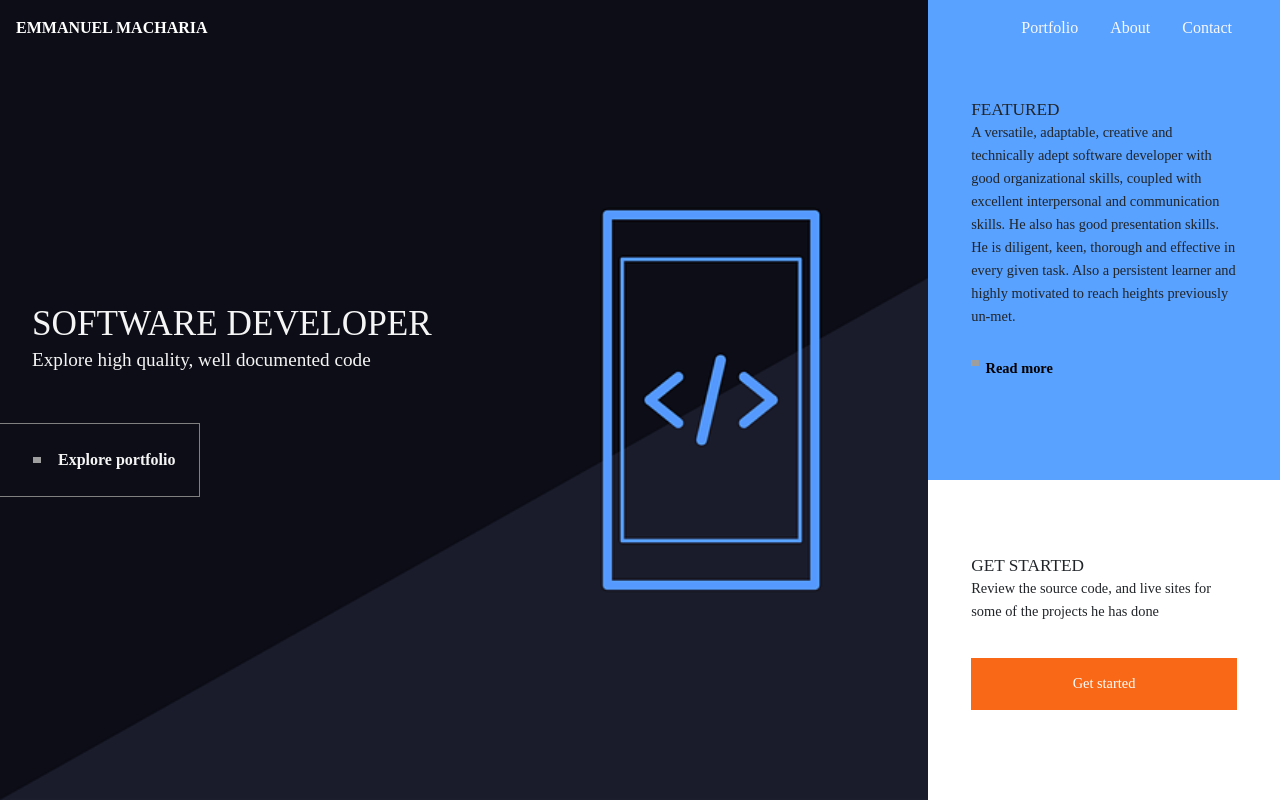
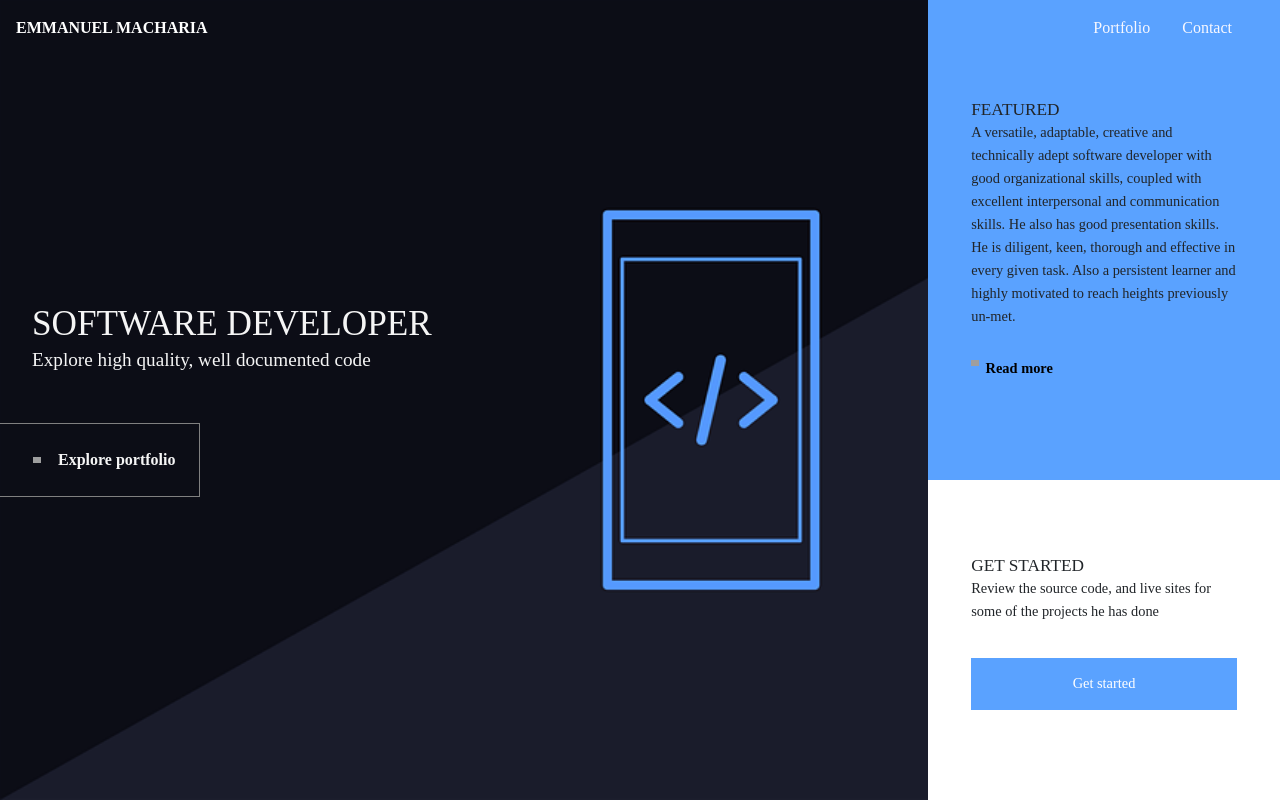
Before and after one commit to emmanuelmacharia/portfolio, a React (Create React App) app: page / in a window 1280 px wide. Built offline with nearby package versions, Linux system fonts and the light colour scheme; grey boxes are pictures that could not be loaded.

Commit message:
removed the about page

```diff
--- a/src/components/Header.js
+++ b/src/components/Header.js
@@ -7,7 +7,7 @@ export default function Header() {
                 <nav className="Navbar">
                     <ul>
                         <li><a href = '/portfolio'>Portfolio</a></li>
-                        <li><a href='/about'>About</a></li>
+                        {/* <li><a href='/about'>About</a></li> */}
                         <li><a href='/contact'>Contact</a></li>
                     </ul>
                 </nav>
--- a/src/components/Home.js
+++ b/src/components/Home.js
@@ -30,7 +30,7 @@ export default function Home() {
                     <a href = "https://github.com/emmanuelmacharia" target = "_blank" rel = "noopener noreferrer">Click here, To see more projects</a>
                 </div>
                 <div>
-                    <a href= "/about">Get to know me a little better</a>
+                    <a href = "/contact">Get in touch</a>
                 </div>
             </section>
         </div>
--- a/src/components/Landing.js
+++ b/src/components/Landing.js
@@ -45,7 +45,7 @@ export default class Landing extends Component {
                         <p>
                             A versatile, adaptable, creative and technically adept software developer with good organizational skills, coupled with excellent interpersonal and communication skills. He also has good presentation skills. He is diligent, keen, thorough and effective in every given task. Also a persistent learner and highly motivated to reach heights previously un-met.
                         </p>
-                        <a href="/about" className="read-btn">Read more</a>
+                        <a href="/portfolio" className="read-btn">Read more</a>
                     </div>
                 </div>
             </section>
--- a/src/styles/index.css
+++ b/src/styles/index.css
@@ -133,7 +133,7 @@ header nav ul li a {
 .wrapper section.explore button {
   margin: 1em 0 1em 0;
   width: 100%;
-  background: #f96816;
+  background: #5AA2FF;
   border: none;
   color: white;
   padding: 1em;
--- a/src/styles/index.scss
+++ b/src/styles/index.scss
@@ -1,7 +1,7 @@
 @import url('https://fonts.googleapis.com/css?family=Montserrat:300,700&display=swap');
 
 $primary-color: #181818;
-$button-color: #f96816;
+$button-color: #5AA2FF;
 $featured-color: yellow;
 $beautiful-pink: #ED0982;
 $refreshingly-blue: #5AA2FF;
```
Also changed, not shown: 16 other files (tests, documents, lock files or other folders).
